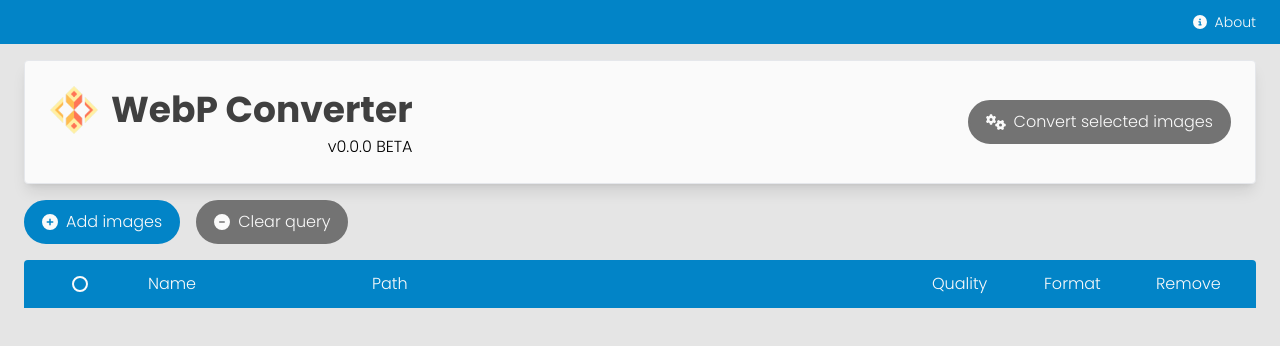
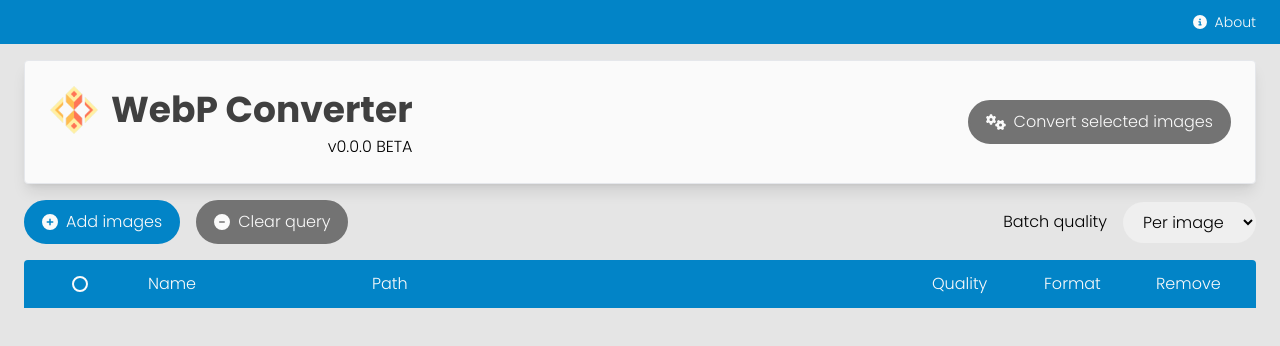
Before and after one commit to AlexAzumi/webp-converter, a React (Vite) app: page / in a window 1280 px wide. Shown: the top 346 px of the page. Built offline with nearby package versions, Linux system fonts and the light colour scheme.

Commit message:
Implement batch quality

```diff
--- a/src/App.tsx
+++ b/src/App.tsx
@@ -22,6 +22,7 @@ const App = () => {
     duration: 6,
     type: 'Success',
   });
+  const [batchQuality, setBatchQuality] = useState(0);
 
   const handleClickRowCheckbox = useCallback(
     (index: number) => {
@@ -134,7 +135,11 @@ const App = () => {
       invoke<number>('convert_images', {
         files: selectedImages
           .filter((item) => item.selected)
-          .map((item) => ({ ...item, format: ImageFormat[item.format] })),
+          .map((item) => ({
+            ...item,
+            format: ImageFormat[item.format],
+            quality: batchQuality > 0 ? batchQuality : item.quality,
+          })),
         folderToSave,
       })
         .then((count) => {
@@ -157,7 +162,15 @@ const App = () => {
         .catch(console.error)
         .then(() => setProcessing(false));
     }
-  }, [selectedImages]);
+  }, [selectedImages, batchQuality]);
+
+  const handleBatchQuality = useCallback(
+    (newValue: number) => {
+      console.log(newValue);
+      setBatchQuality(newValue);
+    },
+    [batchQuality],
+  );
 
   return (
     <>
@@ -187,6 +200,8 @@ const App = () => {
       <div className='flex flex-col h-full overflow-y-auto px-6 bg-neutral-200'>
         {/* Header */}
         <Header
+          batchQuality={batchQuality}
+          handleChangeBatchQuality={handleBatchQuality}
           handleClickClearQuery={handleClickClearQuery}
           handleClickConvert={handleClickConvert}
           handleClickOpen={handleClickOpen}
@@ -196,6 +211,7 @@ const App = () => {
         />
         {/* Table */}
         <ImagesTable
+          batchQuality={batchQuality}
           handleChangeImageFormat={handleChangeImageFormat}
           handleChangeImageQuality={handleChangeImageQuality}
           handleClickColCheckbox={handleClickColCheckbox}
--- a/src/components/Button/Button.tsx
+++ b/src/components/Button/Button.tsx
@@ -10,12 +10,22 @@ interface ButtonProps extends PropsWithChildren {
    * Whether the button is disabled or not
    */
   disabled?: boolean;
+
+  /**
+   * Extra classes
+   */
+  className?: string;
 }
 
-const Button: FC<ButtonProps> = ({ children, onClick, disabled = false }) => {
+const Button: FC<ButtonProps> = ({
+  children,
+  onClick,
+  disabled = false,
+  className = '',
+}) => {
   return (
     <button
-      className='flex items-center rounded-full border-sky-600 bg-sky-600 text-neutral-50 border-2 px-4 py-2 hover:bg-sky-500 hover:border-sky-500 disabled:bg-neutral-500 disabled:text-neutral-50 disabled:border-neutral-500 disabled:hover:cursor-not-allowed select-none'
+      className={`flex items-center rounded-full border-sky-600 bg-sky-600 text-neutral-50 border-2 px-4 py-2 hover:bg-sky-500 hover:border-sky-500 disabled:bg-neutral-500 disabled:text-neutral-50 disabled:border-neutral-500 disabled:hover:cursor-not-allowed select-none ${className}`}
       disabled={disabled}
       onClick={onClick}
     >
--- a/src/components/Header/Header.tsx
+++ b/src/components/Header/Header.tsx
@@ -10,6 +10,7 @@ import {
 import { Image } from '../../interfaces/Image';
 
 import { Button } from '../Button';
+import { Select } from '../Select';
 
 interface HeaderProps {
   /**
@@ -27,14 +28,23 @@ interface HeaderProps {
    */
   selectedImages: Image[];
 
+  /**
+   * Current value of the quality override of the batch
+   */
+  batchQuality: number;
+
   handleClickOpen(): void;
 
   handleClickClearQuery(): void;
 
   handleClickConvert(): void;
+
+  handleChangeBatchQuality(newValue: number): void;
 }
 
 const Header: FC<HeaderProps> = ({
+  batchQuality,
+  handleChangeBatchQuality,
   handleClickClearQuery,
   handleClickConvert,
   handleClickOpen,
@@ -79,8 +89,12 @@ const Header: FC<HeaderProps> = ({
             Convert selected images
           </Button>
         </div>
-        <div className='flex space-x-4'>
-          <Button onClick={handleClickOpen} disabled={processing}>
+        <div className='flex'>
+          <Button
+            className='mr-4'
+            onClick={handleClickOpen}
+            disabled={processing}
+          >
             <FontAwesomeIcon className='mr-2' icon={faCirclePlus} />
             Add images
           </Button>
@@ -91,10 +105,17 @@ const Header: FC<HeaderProps> = ({
             <FontAwesomeIcon className='mr-2' icon={faCircleMinus} />
             Clear query
           </Button>
+          <div className='flex items-center ml-auto'>
+            <p className='pr-4'>Batch quality</p>
+            <Select
+              value={batchQuality}
+              handleChangeValue={handleChangeBatchQuality}
+            />
+          </div>
         </div>
       </div>
     ),
-    [processing, selectedImages, appVersion],
+    [processing, selectedImages, appVersion, batchQuality],
   );
 };
 
--- a/src/components/ImagesTable/ImagesTable.tsx
+++ b/src/components/ImagesTable/ImagesTable.tsx
@@ -20,6 +20,11 @@ interface ImagesTableProps {
    */
   processing: boolean;
 
+  /**
+   * Current value of the quality override of the batch
+   */
+  batchQuality: number;
+
   handleClickColCheckbox(checked: boolean): void;
 
   handleClickRowCheckbox(index: number): void;
@@ -32,6 +37,7 @@ interface ImagesTableProps {
 }
 
 const ImagesTable: FC<ImagesTableProps> = ({
+  batchQuality,
   handleChangeImageFormat,
   handleChangeImageQuality,
   handleClickColCheckbox,
@@ -101,7 +107,7 @@ const ImagesTable: FC<ImagesTableProps> = ({
                 <select
                   className='border px-2 py-1 rounded'
                   value={item.quality}
-                  disabled={processing}
+                  disabled={processing || batchQuality > 0}
                   onChange={(event) =>
                     handleChangeImageQuality(
                       index,
@@ -149,7 +155,7 @@ const ImagesTable: FC<ImagesTableProps> = ({
         </tbody>
       </table>
     ),
-    [selectedImages, processing],
+    [selectedImages, processing, batchQuality],
   );
 };
 
--- /dev/null
+++ b/src/components/Select/Select.tsx
@@ -0,0 +1,31 @@
+import { FC } from 'react';
+
+import appConfig from '../../config.app.json';
+
+interface SelectProps {
+  /**
+   * Current selected value
+   */
+  value: number;
+
+  handleChangeValue(newValue: number): void;
+}
+
+const Select: FC<SelectProps> = ({ value, handleChangeValue }) => {
+  return (
+    <select
+      className='rounded-full px-4 py-2'
+      onChange={(event) => handleChangeValue(parseInt(event.target.value))}
+      value={value}
+    >
+      <option value={0}>Per image</option>
+      {appConfig.qualityOptions.map((quality) => (
+        <option key={`quality-${quality}`} value={quality}>
+          {quality}
+        </option>
+      ))}
+    </select>
+  );
+};
+
+export default Select;
--- /dev/null
+++ b/src/components/Select/index.ts
@@ -0,0 +1 @@
+export { default as Select } from './Select';
```
Also changed, not shown: 1 other file (tests, documents, lock files or other folders).
